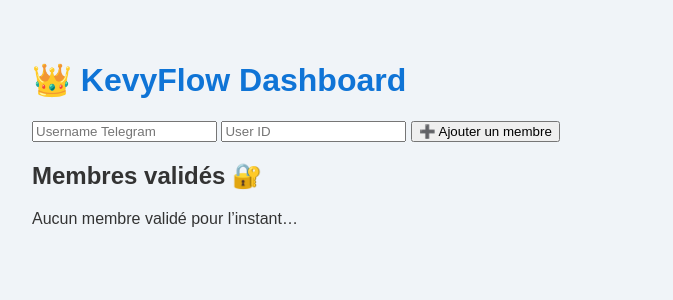
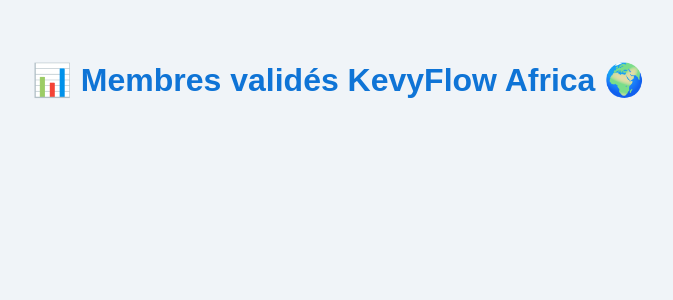
Before and after one commit to amon-boss/KevyFlow-Africa-, a Flask app: page / in a window 1280 px wide. Shown: the top 300 px of the page, without its empty margins (8-681 px from the left). Run offline with Flask 3, Linux system fonts and the light colour scheme.

Commit message:
Update index.html

```diff
--- a/dashboard/templates/index.html
+++ b/dashboard/templates/index.html
@@ -1,34 +1,16 @@
 <!DOCTYPE html>
 <html lang="fr">
 <head>
-  <meta charset="UTF-8" />
-  <meta name="viewport" content="width=device-width, initial-scale=1.0" />
-  <title>KevyFlow Dashboard</title>
-  <link rel="stylesheet" href="{{ url_for('static', filename='style.css') }}">
+  <meta charset="UTF-8">
+  <title>Dashboard KevyFlow</title>
+  <link rel="stylesheet" href="/style.css">
 </head>
 <body>
-  <div class="container">
-    <h1>👑 KevyFlow Dashboard</h1>
-
-    <form method="POST" action="/ajouter">
-      <input type="text" name="username" placeholder="Username Telegram" required>
-      <input type="number" name="user_id" placeholder="User ID" required>
-      <button type="submit">➕ Ajouter un membre</button>
-    </form>
-
-    <h2>Membres validés 🔐</h2>
-    {% if membres %}
-      <ul>
-        {% for m in membres %}
-          <li>
-            <strong>@{{ m.username }}</strong> (ID: {{ m.id }})
-            <a href="/refuser/{{ m.id }}" class="refuse-btn">❌</a>
-          </li>
-        {% endfor %}
-      </ul>
-    {% else %}
-      <p>Aucun membre validé pour l’instant…</p>
-    {% endif %}
-  </div>
+  <h1>📊 Membres validés KevyFlow Africa 🌍</h1>
+  <ul>
+    {% for membre in membres %}
+      <li>@{{ membre.username }} — ID: {{ membre.id }}</li>
+    {% endfor %}
+  </ul>
 </body>
 </html>
```
